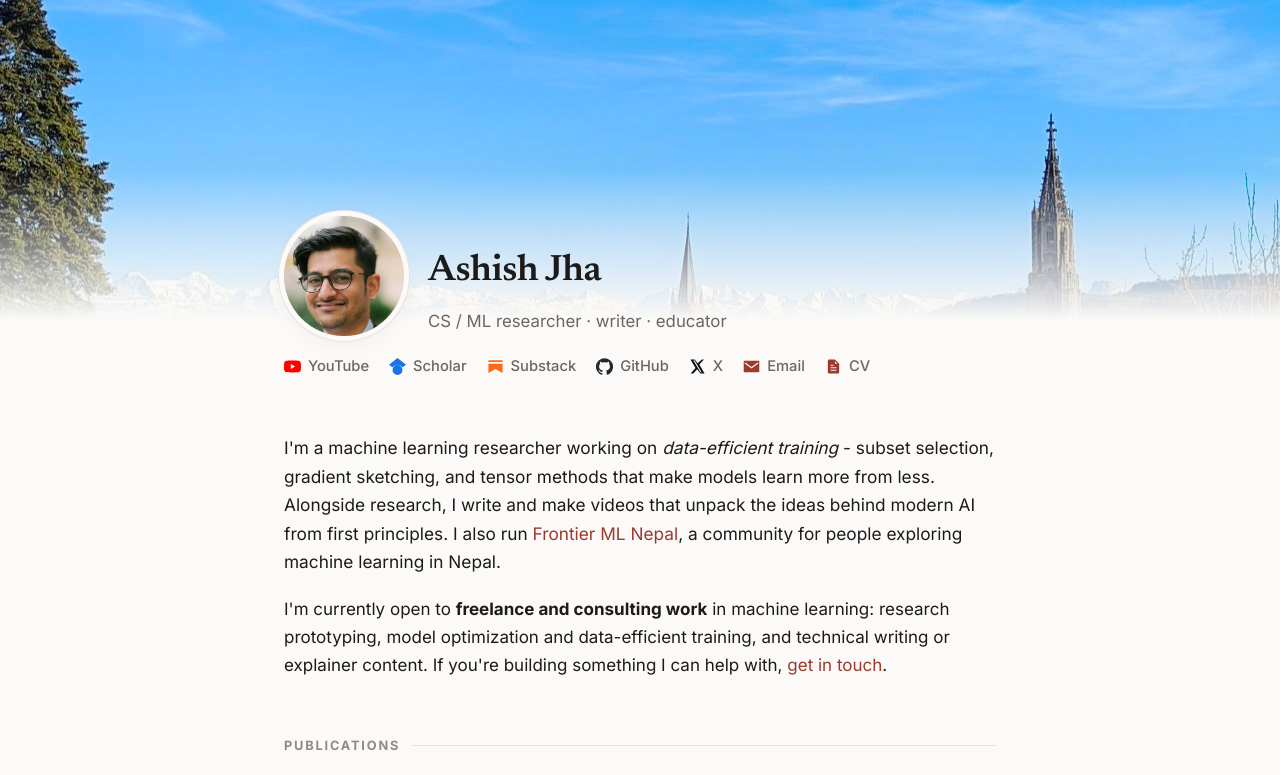
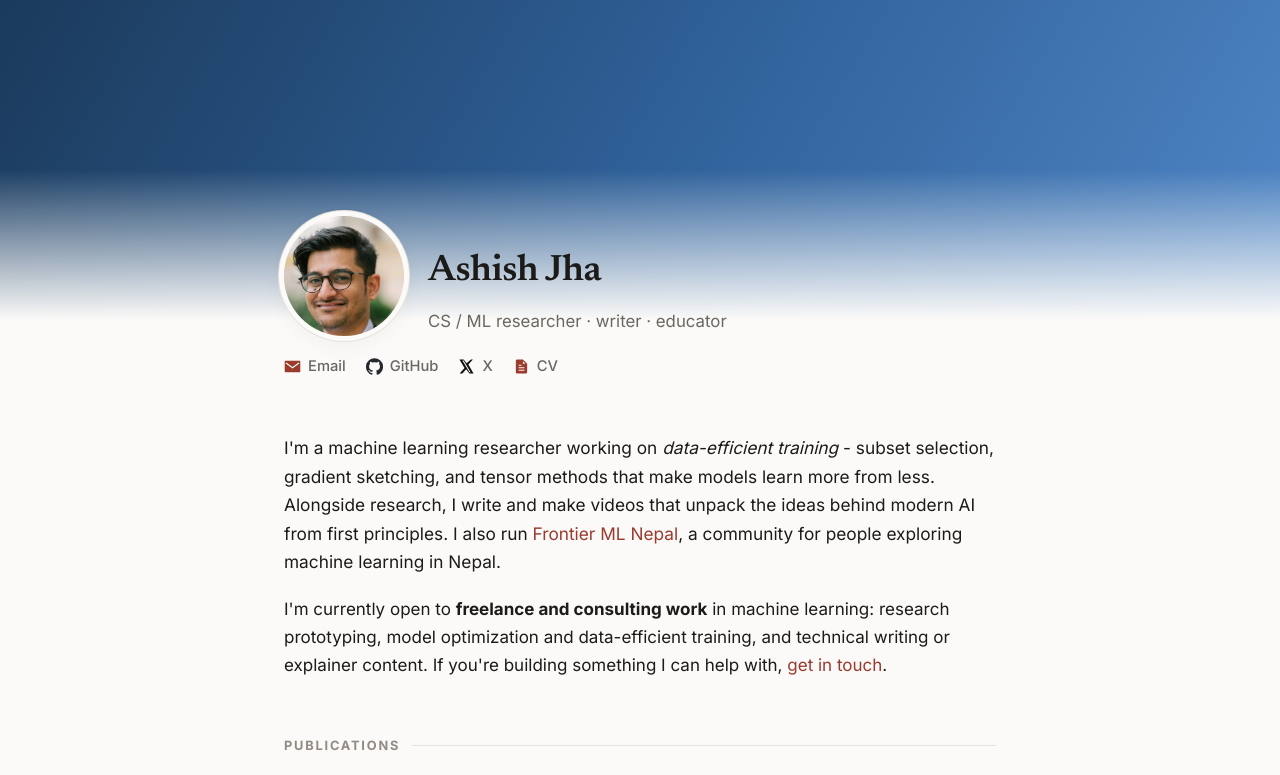
Before and after one commit to ashishjv1/ashishjv1.github.io, a plain HTML site: page index.html in a window 1280 px wide. Shown: the top 775 px of the page. Drawn offline with Linux system fonts and the light colour scheme.

Commit message:
Blue gradient banner; trim top links to Email/GitHub/X/CV

```diff
--- a/index.html
+++ b/index.html
@@ -74,14 +74,11 @@
     a { color: var(--accent); text-decoration: none; }
     a:hover { text-decoration: underline; }
 
-    /* ---------- Cover banner (hobby photo) — full-bleed across the top ---------- */
+    /* ---------- Cover banner — full-bleed blue gradient across the top ---------- */
     .banner {
       position: relative;
       width: 100%; height: 320px;
-      background-image: url("banner.jpg"),
-        linear-gradient(120deg, var(--accent-soft) 0%, #dfe6e1 60%, #cfd9e6 100%);
-      background-size: cover; background-position: center 40%;
-      background-repeat: no-repeat;
+      background: linear-gradient(120deg, #1b3a5b 0%, #2f6098 50%, #4f86c6 100%);
     }
     /* fade the bottom of the banner into the page so overlapping text stays readable */
     .banner::after {
@@ -241,19 +238,12 @@
       </div>
     </header>
 
-    <!-- ---------- Brand buttons (edit YOUR_USERNAME / YOUR_HANDLE) ---------- -->
+    <!-- ---------- Top links: only items NOT already linked within a section.
+         (YouTube, Scholar, Substack live in their own sections below.) ---------- -->
     <div class="btns">
-      <a class="btn youtube" href="https://www.youtube.com/@Convergence-x6c" target="_blank" rel="noopener">
-        <svg class="ic-youtube" viewBox="0 0 24 24"><path d="M23.5 6.2a3 3 0 0 0-2.1-2.1C19.5 3.5 12 3.5 12 3.5s-7.5 0-9.4.6A3 3 0 0 0 .5 6.2 31 31 0 0 0 0 12a31 31 0 0 0 .5 5.8 3 3 0 0 0 2.1 2.1c1.9.6 9.4.6 9.4.6s7.5 0 9.4-.6a3 3 0 0 0 2.1-2.1A31 31 0 0 0 24 12a31 31 0 0 0-.5-5.8zM9.6 15.6V8.4l6.2 3.6-6.2 3.6z"/></svg>
-        YouTube
-      </a>
-      <a class="btn scholar" href="https://scholar.google.com/citations?user=vEignyAAAAAJ&hl=en" target="_blank" rel="noopener">
-        <svg class="ic-scholar" viewBox="0 0 24 24"><path d="M12 24a7 7 0 1 1 0-14 7 7 0 0 1 0 14zm0-24L0 9.5l4.8 3.7A8.9 8.9 0 0 1 12 9.5a8.9 8.9 0 0 1 7.2 3.7L24 9.5 12 0z"/></svg>
-        Scholar
-      </a>
-      <a class="btn substack" href="https://ashishjhav1.substack.com" target="_blank" rel="noopener">
-        <svg class="ic-substack" viewBox="0 0 24 24"><path d="M22 5.6H2V3.3h20v2.3zM2 8v13l10-5.6L22 21V8H2z"/></svg>
-        Substack
+      <a class="btn email" href="mailto:ashish.jhav1@hotmail.com">
+        <svg class="ic-email" viewBox="0 0 24 24"><path d="M2 4h20a1 1 0 0 1 1 1v14a1 1 0 0 1-1 1H2a1 1 0 0 1-1-1V5a1 1 0 0 1 1-1zm10 8.7L3.4 6.2 2 7.3l10 7.6 10-7.6-1.4-1.1L12 12.7z"/></svg>
+        Email
       </a>
       <a class="btn github" href="https://github.com/ashishjv1" target="_blank" rel="noopener">
         <svg class="ic-github" viewBox="0 0 24 24"><path d="M12 .3a12 12 0 0 0-3.8 23.4c.6.1.8-.3.8-.6v-2c-3.3.7-4-1.6-4-1.6-.6-1.4-1.3-1.8-1.3-1.8-1.1-.7.1-.7.1-.7 1.2 0 1.8 1.2 1.8 1.2 1 1.8 2.8 1.3 3.5 1 .1-.8.4-1.3.8-1.6-2.7-.3-5.5-1.3-5.5-5.9 0-1.3.5-2.4 1.2-3.2 0-.4-.5-1.6.2-3.2 0 0 1-.3 3.3 1.2a11.5 11.5 0 0 1 6 0c2.3-1.5 3.3-1.2 3.3-1.2.7 1.6.2 2.8.1 3.2.8.8 1.2 1.9 1.2 3.2 0 4.6-2.8 5.6-5.5 5.9.4.4.8 1.1.8 2.2v3.3c0 .3.2.7.8.6A12 12 0 0 0 12 .3z"/></svg>
@@ -262,10 +252,6 @@
       <a class="btn x" href="https://x.com/jha_ashish23342" target="_blank" rel="noopener">
         <svg class="ic-x" viewBox="0 0 24 24"><path d="M18.2 2H21l-6.4 7.3L22 22h-5.9l-4.6-6-5.3 6H2.3l6.9-7.8L2 2h6l4.2 5.5L18.2 2zm-2 18h1.6L7.9 3.7H6.2L16.2 20z"/></svg>
         X
-      </a>
-      <a class="btn email" href="mailto:ashish.jhav1@hotmail.com">
-        <svg class="ic-email" viewBox="0 0 24 24"><path d="M2 4h20a1 1 0 0 1 1 1v14a1 1 0 0 1-1 1H2a1 1 0 0 1-1-1V5a1 1 0 0 1 1-1zm10 8.7L3.4 6.2 2 7.3l10 7.6 10-7.6-1.4-1.1L12 12.7z"/></svg>
-        Email
       </a>
       <!-- CV: always links to cv.pdf. To update, just replace cv.pdf in this folder — no code changes. -->
       <a class="btn cv" href="cv.pdf" target="_blank" rel="noopener">
```
Also changed, not shown: README.md, banner.jpg (deleted).
